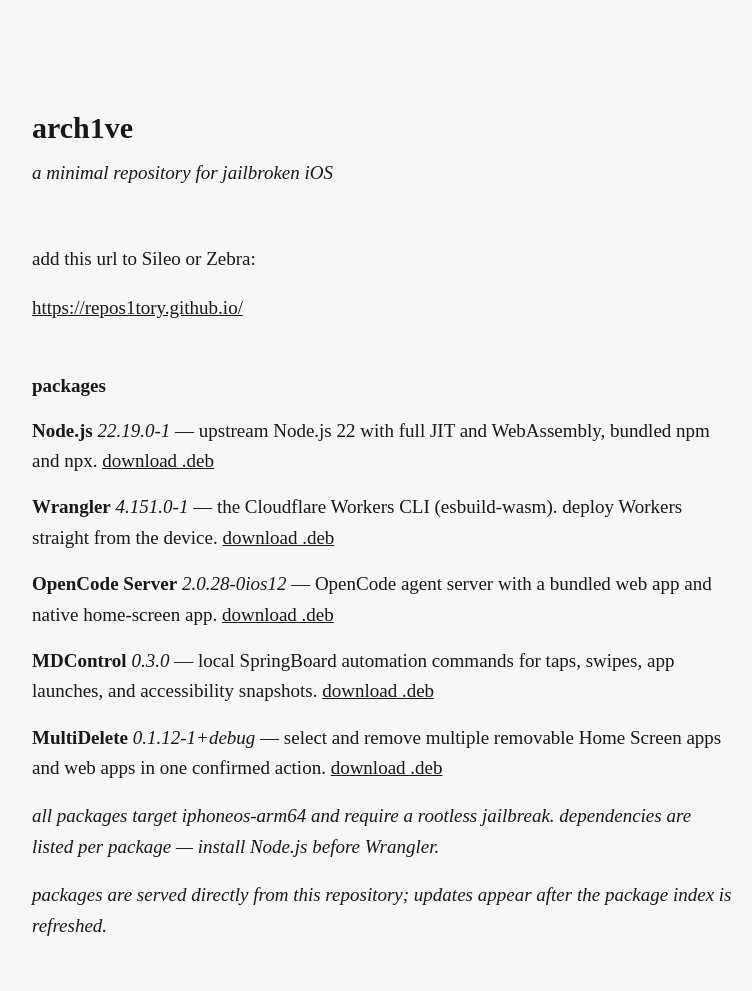
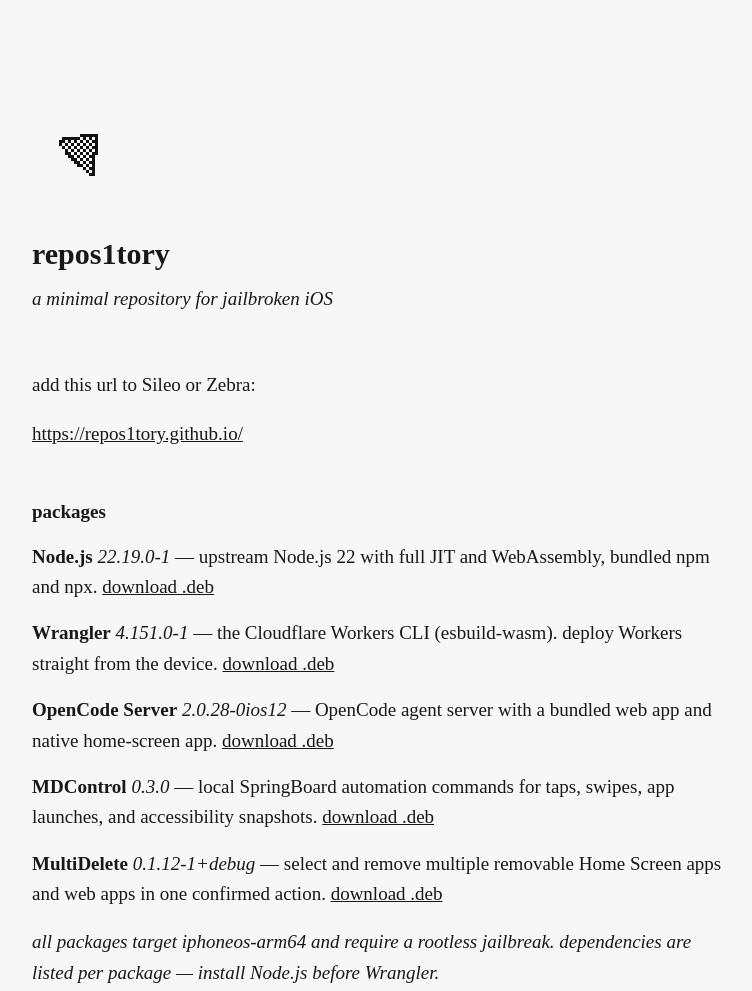
Before and after one commit to repos1tory/repos1tory.github.io, a plain HTML site: page docs/index.html in a window 1280 px wide. Shown: the top 991 px of the page, without its empty margins (40-792 px from the left). Drawn offline with Linux system fonts and the light colour scheme.

Commit message:
repos1tory rebrand + halftone tetrahedron logo
- index: rebranded to repos1tory; self-contained 30fps canvas animation —
  rotating low-poly tetrahedron, flat-shaded, 32x32 ordered-dither (Bayer)
  paint at ~3px blocks, pure black dots on the off-white page; static frame
  under prefers-reduced-motion
- Release index: Origin/Label/Codename -> repos1tory
- README: title -> repos1tory

```diff
--- a/docs/index.html
+++ b/docs/index.html
@@ -3,8 +3,8 @@
 <head>
 <meta charset="utf-8">
 <meta name="viewport" content="width=device-width, initial-scale=1">
-<title>arch1ve</title>
-<meta name="description" content="arch1ve — a minimal repository for jailbroken iOS.">
+<title>repos1tory</title>
+<meta name="description" content="repos1tory — a minimal repository for jailbroken iOS.">
 <style>
   html { background: #f7f7f7; }
   body {
@@ -29,11 +29,20 @@
   li { margin: 0 0 16px; }
   .ver { font-style: italic; }
   .note { font-style: italic; }
+  #mark {
+    display: block;
+    width: 96px;
+    height: 96px;
+    margin: 0 0 30px;
+    image-rendering: pixelated;
+  }
 </style>
 </head>
 <body>
 
-<h1>arch1ve</h1>
+<canvas id="mark" width="96" height="96" aria-hidden="true"></canvas>
+
+<h1>repos1tory</h1>
 <p class="tagline">a minimal repository for jailbroken iOS</p>
 
 <p>add this url to Sileo or Zebra:</p>
@@ -52,5 +61,137 @@
 
 <p class="note">packages are served directly from this repository; updates appear after the package index is refreshed.</p>
 
+<script>
+// halftone tetrahedron — 32×32 ordered-dither paint, 30 fps, black on transparent.
+(() => {
+  const canvas = document.getElementById("mark");
+  if (!canvas) return;
+  const SIZE = 32;
+  const dpr = Math.min(2, window.devicePixelRatio || 1);
+  canvas.width = Math.round(96 * dpr);
+  canvas.height = canvas.width;
+
+  const ctx = canvas.getContext("2d");
+  ctx.imageSmoothingEnabled = false;
+
+  const low = document.createElement("canvas");
+  low.width = low.height = SIZE;
+  const lctx = low.getContext("2d");
+  const img = lctx.createImageData(SIZE, SIZE);
+  const px = img.data;
+
+  const verts = [[1,1,1],[1,-1,-1],[-1,1,-1],[-1,-1,1]]
+    .map(v => v.map(x => x / Math.sqrt(3)));
+  const faces = [[0,1,2],[0,3,1],[0,2,3],[1,3,2]];
+  const bayer = [0,8,2,10, 12,4,14,6, 3,11,1,9, 15,7,13,5].map(v => (v + 0.5) / 16);
+
+  const cov = new Uint8Array(SIZE * SIZE);
+  const shade = new Float32Array(SIZE * SIZE);
+  const rot = [[0,0,0],[0,0,0],[0,0,0],[0,0,0]];
+  const proj = [[0,0],[0,0],[0,0],[0,0]];
+
+  const L1 = [-0.50, 0.70, 0.50], L2 = [0.60, -0.40, 0.50];
+  const L1n = Math.hypot(L1[0], L1[1], L1[2]);
+  const L2n = Math.hypot(L2[0], L2[1], L2[2]);
+
+  function frame(t) {
+    cov.fill(0);
+
+    const a = t * 0.9;
+    const tilt = 0.32 + Math.sin(t * 0.23) * 0.07;
+    const ca = Math.cos(a), sa = Math.sin(a);
+    const ct = Math.cos(tilt), st = Math.sin(tilt);
+    const scale = SIZE * 0.30, P = 4.2;
+
+    for (let i = 0; i < 4; i++) {
+      const v = verts[i];
+      const x = v[0]*ca + v[2]*sa;
+      const z = -v[0]*sa + v[2]*ca;
+      const y = v[1]*ct - z*st;
+      const zz = v[1]*st + z*ct;
+      rot[i] = [x, y, zz];
+      const f = P / (P - zz);
+      proj[i] = [SIZE/2 + x*f*scale, SIZE/2 - y*f*scale];
+    }
+
+    // painter's algorithm: back faces first
+    const order = [0,1,2,3].sort((A,B) =>
+      (rot[faces[A][0]][2]+rot[faces[A][1]][2]+rot[faces[A][2]][2]) -
+      (rot[faces[B][0]][2]+rot[faces[B][1]][2]+rot[faces[B][2]][2]));
+
+    for (const fi of order) {
+      const [i0,i1,i2] = faces[fi];
+      const ux = rot[i1][0]-rot[i0][0], uy = rot[i1][1]-rot[i0][1], uz = rot[i1][2]-rot[i0][2];
+      const wx = rot[i2][0]-rot[i0][0], wy = rot[i2][1]-rot[i0][1], wz = rot[i2][2]-rot[i0][2];
+      let nx = uy*wz-uz*wy, ny = uz*wx-ux*wz, nz = ux*wy-uy*wx;
+      const nl = Math.hypot(nx, ny, nz) || 1;
+      nx /= nl; ny /= nl; nz /= nl;
+      if (nz < 0) { nx = -nx; ny = -ny; nz = -nz; }
+      if (nz < 0.001) continue;
+
+      const d1 = Math.max(0, (nx*L1[0] + ny*L1[1] + nz*L1[2]) / L1n);
+      const d2 = Math.max(0, (nx*L2[0] + ny*L2[1] + nz*L2[2]) / L2n);
+      const s = Math.min(0.86, 0.10 + 0.58*(1 - d1) + 0.14*(1 - d2));
+
+      const ax = proj[i0][0], ay = proj[i0][1];
+      const bx = proj[i1][0], by = proj[i1][1];
+      const cx = proj[i2][0], cy = proj[i2][1];
+      const den = (by-cy)*(ax-cx) + (cx-bx)*(ay-cy);
+      if (Math.abs(den) < 1e-6) continue;
+
+      const minx = Math.max(0, Math.floor(Math.min(ax,bx,cx)));
+      const maxx = Math.min(SIZE-1, Math.ceil(Math.max(ax,bx,cx)));
+      const miny = Math.max(0, Math.floor(Math.min(ay,by,cy)));
+      const maxy = Math.min(SIZE-1, Math.ceil(Math.max(ay,by,cy)));
+      for (let y = miny; y <= maxy; y++) {
+        for (let x = minx; x <= maxx; x++) {
+          const w0 = ((by-cy)*(x+0.5-cx) + (cx-bx)*(y+0.5-cy)) / den;
+          const w1 = ((cy-ay)*(x+0.5-cx) + (ax-cx)*(y+0.5-cy)) / den;
+          const w2 = 1 - w0 - w1;
+          if (w0 < -0.001 || w1 < -0.001 || w2 < -0.001) continue;
+          const idx = y*SIZE + x;
+          cov[idx] = 1;
+          shade[idx] = s;
+        }
+      }
+    }
+
+    for (let y = 0; y < SIZE; y++) {
+      for (let x = 0; x < SIZE; x++) {
+        const idx = y*SIZE + x, o = idx*4;
+        let ink = false;
+        if (cov[idx]) {
+          const edge = x === 0 || y === 0 || x === SIZE-1 || y === SIZE-1 ||
+                       !cov[idx-1] || !cov[idx+1] || !cov[idx-SIZE] || !cov[idx+SIZE];
+          ink = edge || shade[idx] > bayer[(y & 3)*4 + (x & 3)];
+        }
+        px[o] = 17; px[o+1] = 17; px[o+2] = 17;
+        px[o+3] = ink ? 255 : 0;
+      }
+    }
+
+    lctx.putImageData(img, 0, 0);
+    ctx.clearRect(0, 0, canvas.width, canvas.height);
+    ctx.drawImage(low, 0, 0, SIZE, SIZE, 0, 0, canvas.width, canvas.height);
+  }
+
+  if (window.matchMedia("(prefers-reduced-motion: reduce)").matches) {
+    frame(2.7); // one clean pose, no motion
+    return;
+  }
+
+  const STEP = 1000 / 30; // 30 fps
+  let last = -Infinity;
+  const tick = (now) => {
+    if (now - last >= STEP) {
+      last = now;
+      frame(now / 1000);
+    }
+    requestAnimationFrame(tick);
+  };
+  requestAnimationFrame(tick);
+})();
+</script>
+
 </body>
 </html>
```
Also changed, not shown: README.md, 2 other files.
